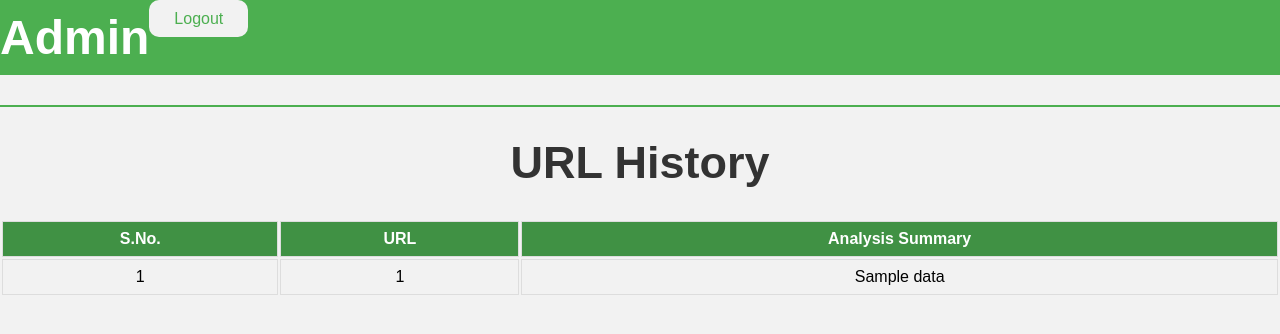
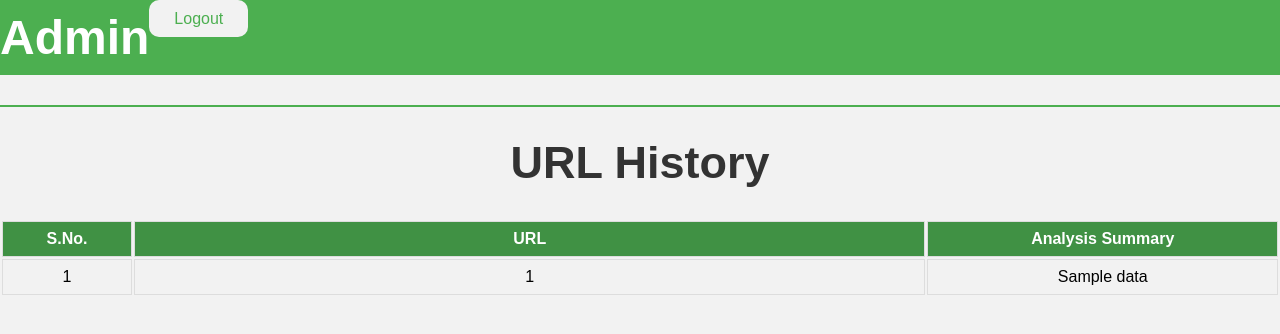
Before and after one commit to Rijwith/news_main, a Flask app: template templates/view_history.html in a window 1280 px wide. Shown: the top 334 px of the page. Run offline with Flask 3, Linux system fonts and the light colour scheme; the template is opened without the code that fills it: most values are stand-ins (such as "Sample title", 1, 10 or a date in 2020); some libraries are stand-ins or nearby versions.

Commit message:
view_history.html

```diff
--- a/templates/view_history.html
+++ b/templates/view_history.html
@@ -30,9 +30,9 @@
             <tbody>
                 {% for data in history_data %}
                     <tr>
-                        <td>{{ loop.index }}</td>
-                        <td>{{ data[0] }}</td>
-                        <td>{{ data[1] }}</td>
+                        <td style="min-width: 100px;">{{ loop.index }}</td>
+                        <td style="min-width: 700px;">{{ data[0] }}</td>
+                        <td style="min-width: 300px;">{{ data[1] }}</td>
                     </tr>
                 {% endfor %}
             </tbody>
```
